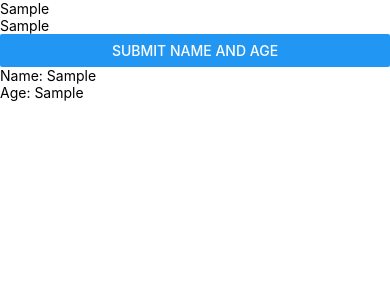
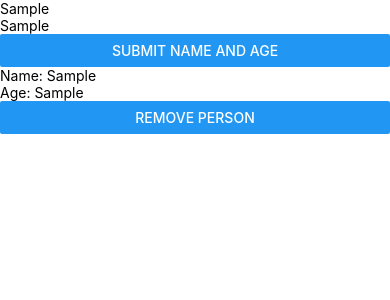
Before and after one commit to jminterwebs/nameLister, a React Native app: screen / in a window 390 px wide. Both pictures are taken after typing "Sample", "Sample" into the empty fields and a click on the button "SUBMIT NAME AND AGE". Shown: the top 300 px of the page. Built offline with nearby package versions, Linux system fonts and the light colour scheme.

Commit message:
remove person from list

```diff
--- a/App.js
+++ b/App.js
@@ -32,6 +32,14 @@ const App: () => React$Node = () => {
     setAge('')
   }
 
+  const deletePerson = (person) => {
+    const removedList = personList.filter((_,index) => {
+      return index !== person.index;
+    });
+
+    setPersonList(removedList);
+  }
+
   return (
     <SafeAreaView>
       <View>
@@ -52,6 +60,10 @@ const App: () => React$Node = () => {
             <View key={index}>
               <Text>Name: {person.item.name}</Text>
               <Text>Age: {person.item.age}</Text>
+              <Button
+                title="Remove Person"
+                onPress={() => deletePerson(person)}
+              />
             </View>
 
           )}
```
